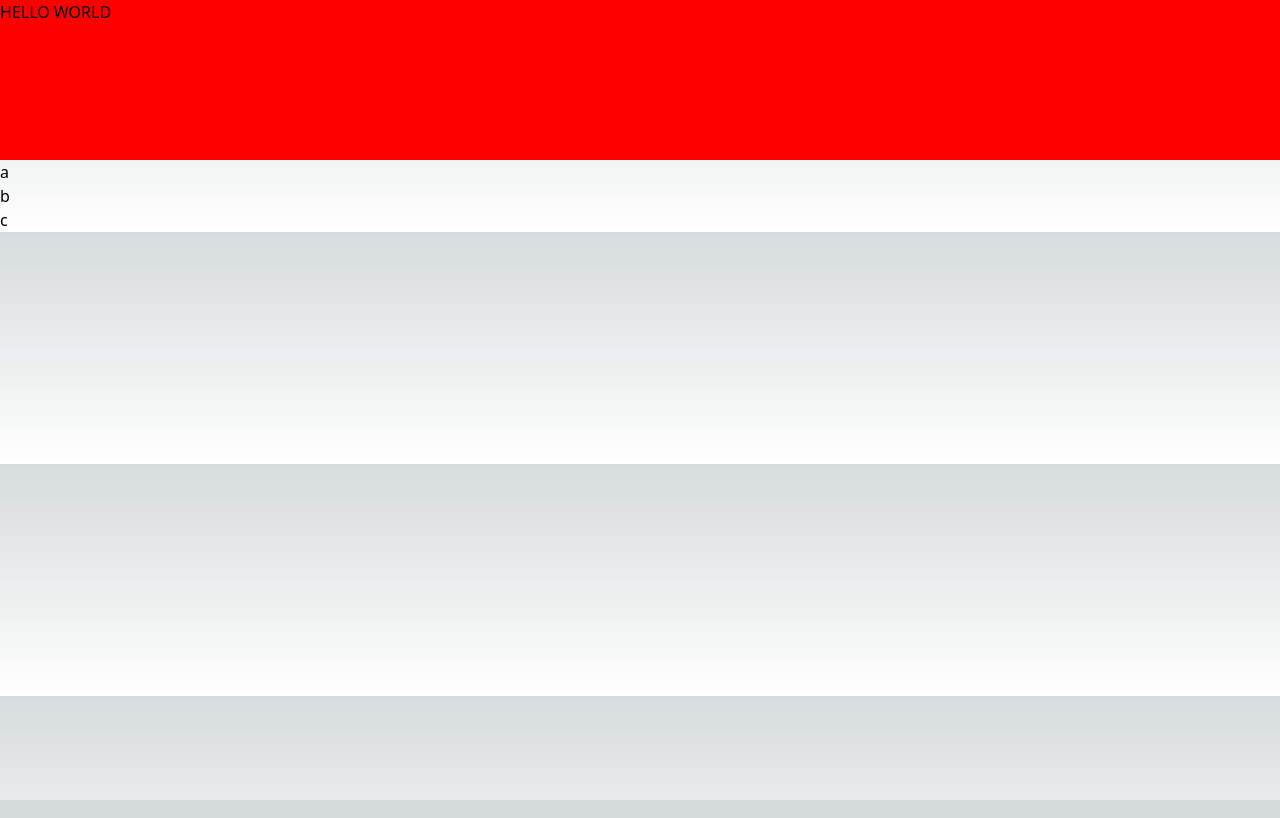
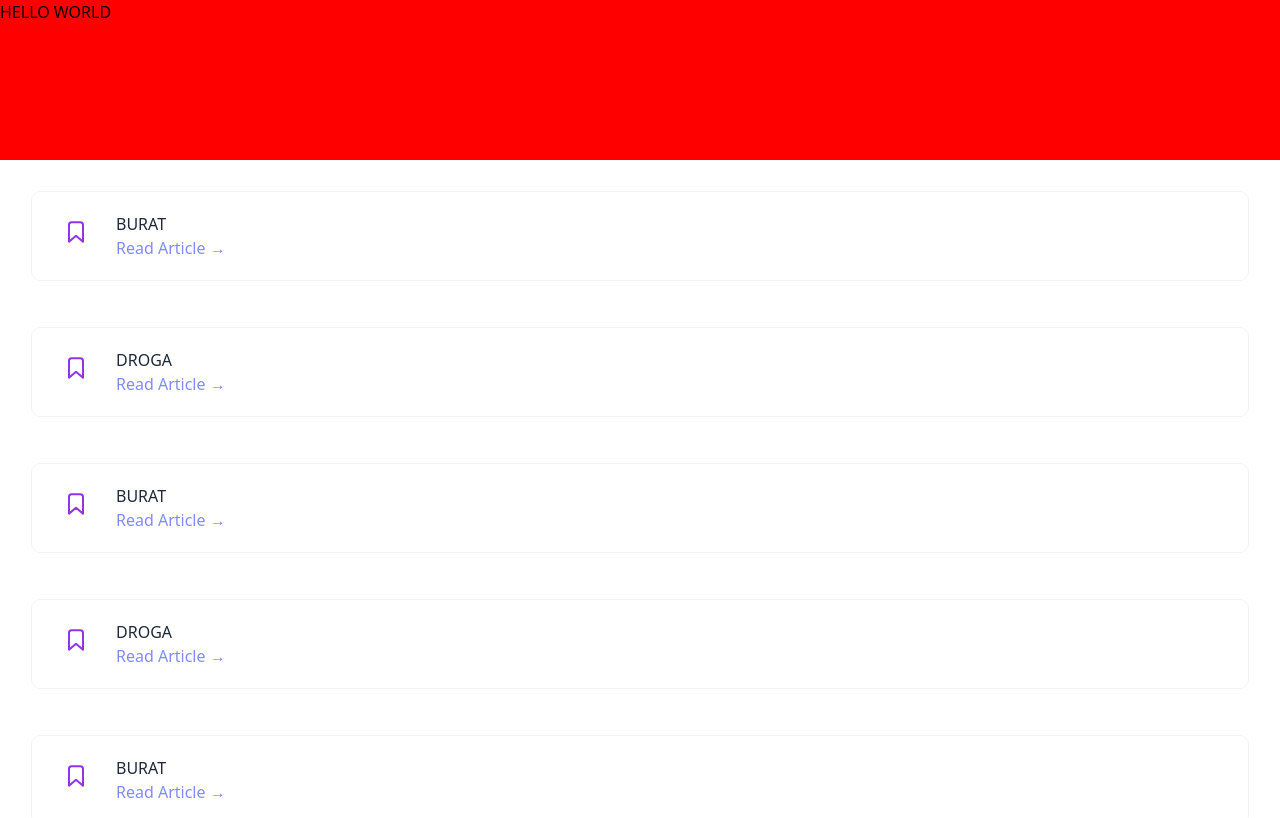
Before and after one commit to Maestro207/adefs, a Next.js app: page / in a window 1280 px wide. Shown: the top 818 px of the page. Built offline with nearby package versions, Linux system fonts and the light colour scheme.

Commit message:
change#2

```diff
--- a/app/Sample.tsx
+++ b/app/Sample.tsx
@@ -1,7 +1,26 @@
-export default function Sample(num: any) {
-    return(
-        <div>
-            {num}
-        </div>
-    )
+import { model } from "./models";
+
+export default function Sample(content: model) {
+	return (
+		// <div className="h-[10vh]
+        // bg-slate-200
+        // justify-center
+        // align-middle flex flex-wrap flex-col mx-4 px-4 hover:bg-gray-600 transition-all rounded-2xl">
+		// 	<div>{content.title}</div>
+		// 	<div>{content.desc}</div>
+		// 	<div>dowbload</div>
+		// </div>
+          <div className="relative group m-4 p-4">
+            <div className="-inset-1 bg-gradient-to-r from-purple-600 to-pink-600 rounded-lg blur opacity-25 group-hover:opacity-100 transition duration-1000 group-hover:duration-200"></div>
+            <div className="relative px-7 py-6 bg-white ring-1 ring-gray-900/5 rounded-lg leading-none flex items-top justify-start space-x-6">
+              <svg className="w-8 h-8 text-purple-600" fill="none" viewBox="0 0 24 24">
+                <path stroke="currentColor" strokeLinecap="round" strokeLinejoin="round" strokeWidth="1.5" d="M6.75 6.75C6.75 5.64543 7.64543 4.75 8.75 4.75H15.25C16.3546 4.75 17.25 5.64543 17.25 6.75V19.25L12 14.75L6.75 19.25V6.75Z"></path>
+              </svg>
+              <div className="space-y-2">
+                <p className="text-slate-800">{content.desc}</p>
+                <a href="https://braydoncoyer.dev/blog/tailwind-gradients-how-to-make-a-glowing-gradient-background" className="block text-indigo-400 group-hover:text-slate-800 transition duration-200" target="_blank">Read Article →</a>
+              </div>
+            </div>
+          </div>
+	);
 }
--- a/app/globals.css
+++ b/app/globals.css
@@ -17,13 +17,7 @@
 }
 
 body {
-  color: rgb(var(--foreground-rgb));
-  background: linear-gradient(
-      to bottom,
-      transparent,
-      rgb(var(--background-end-rgb))
-    )
-    rgb(var(--background-start-rgb));
+  background: white;
 }
 
 .header{
@@ -32,6 +26,20 @@ body {
   widht: 100%;
 }
 
+.module{
+  height: 10vh;
+  aspect-ratio: 1;
+  background-color: white;
+  justify-content: center;
+  align-items: center;
+  color: black;
+  display: flex;
+  flex-direction: row;
+  flex-wrap: wrap;
+  padding: 4px;
+  margin: 4px;
+  border-radius: 16px;
+}
 @layer utilities {
   .text-balance {
     text-wrap: balance;
--- /dev/null
+++ b/app/models.ts
@@ -0,0 +1,4 @@
+export type model = {
+    title: string,
+    desc: string
+}
--- a/app/page.tsx
+++ b/app/page.tsx
@@ -1,6 +1,6 @@
 import Image from "next/image";
 import Sample from "./Sample";
-
+import { model } from "./models"
 export default function Home() {
   // return (
   //   <main className="flex min-h-screen flex-col items-center justify-between p-24">
@@ -111,12 +111,33 @@ export default function Home() {
   //     </div>
   //   </main>
   // );
-  const content = ['a', 'b', 'c']
+  const content: Array<model> = [{
+    'title' : "ABAKADA",
+    'desc': "BURAT",
+  },
+  {
+    'title' : "AIDJOA*W",
+    'desc': "DROGA",
+  },{
+    'title' : "ABAKADA",
+    'desc': "BURAT",
+  },
+  {
+    'title' : "AIDJOA*W",
+    'desc': "DROGA",
+  },{
+    'title' : "ABAKADA",
+    'desc': "BURAT",
+  },
+  {
+    'title' : "AIDJOA*W",
+    'desc': "DROGA",
+  }]
 
   return(
-    <main>
+    <main className="gap-8">
       {content.map((s, i) =>
-        <div key={i}>{s}</div>
+        <Sample {...s} key={i}/>
       )}
     </main>
   );
```
Also changed, not shown: app/home/layout.tsx (added).
